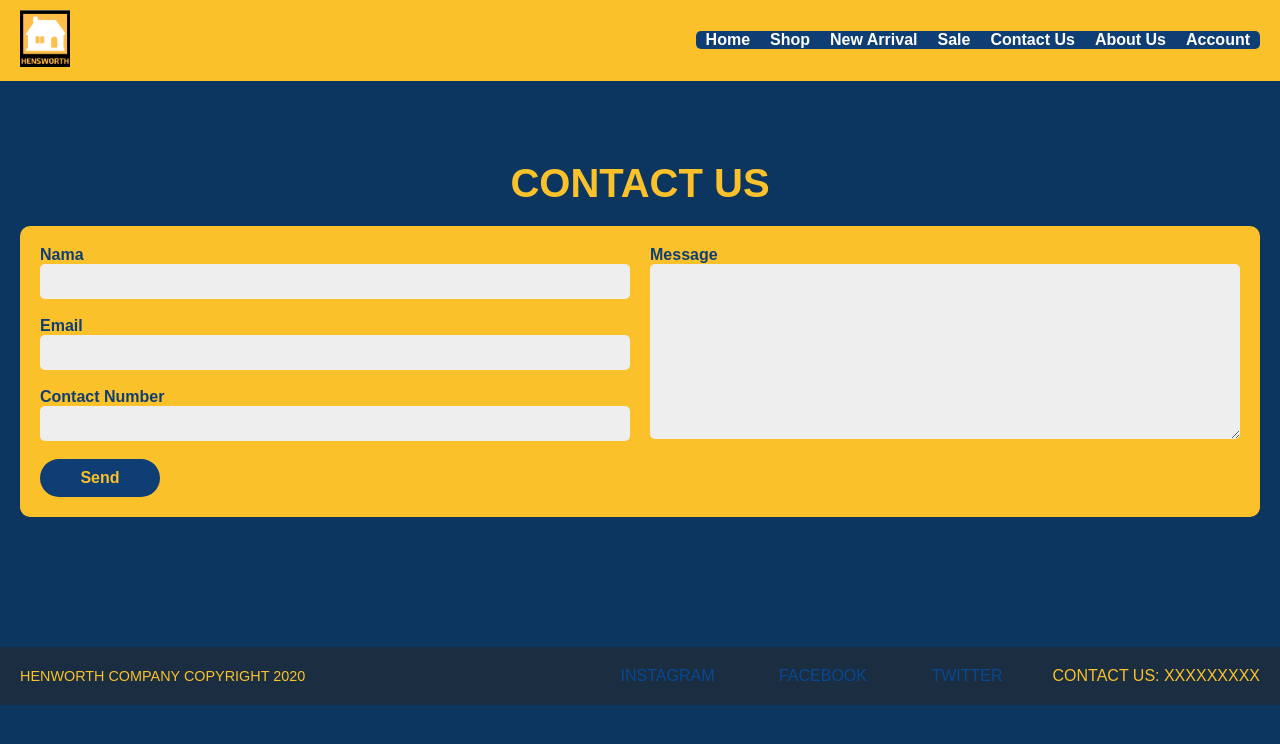
After one commit to Hatt623/TugasBDGAiCamp, a PHP site: page /Contact.html in a window 1280 px wide. The commit adds this page. Shown: the top 744 px of the page. Run offline with PHP 8.4, Linux system fonts and the light colour scheme.

Commit message:
Tugas ke-13

```diff
--- /dev/null
+++ b/WorkshopH-13/Contact.html
@@ -0,0 +1,87 @@
+<!DOCTYPE html>
+<html lang="en">
+<head>
+    <meta charset="UTF-8">
+    <meta name="viewport" content="width=device-width, initial-scale=1.0">
+    <title>Hensworth Furniture - Contact Us</title>
+    <link rel="stylesheet" href="ContactCSS.css">
+</head>
+<body>
+    <!-- Header -->
+    <header>
+        <div class="top-bar">
+            <div class="logo">
+                <img src="logo.png" alt="Hensworth Logo">
+            </div>
+                <div>
+                    <nav>
+                        <ul>
+                            <li><a href="Home.html"> Home</a></li>
+                            <li><a href="#"> Shop</a></li>
+                            <li><a href="#"> New Arrival</a></li>
+                            <li><a href="#"> Sale</a></li>
+                            <li><a href="Contact.html"> Contact Us</a></li>
+                            <li><a href="About.html"> About Us</a></li>
+                            <li><a href="#"> Account</a></li>
+                        </ul>
+                    </nav>
+                </div>
+        </div>
+    </header>
+
+    <!-- Main Content -->
+    <main>
+        <!-- Contact Us Section -->
+        <section class="contact-us">
+            <h1>CONTACT US</h1>
+            <div class="contact-form">
+                <form action="#" method="post">
+                    <div>
+                        <label for="name">Nama</label>
+                        <br>
+                        <input type="text" id="name" name="name" required>
+                        <br>
+                        <br>
+
+                        <label for="email">Email</label>
+                        <br>
+                        <input type="email" id="email" name="email" required>
+                        <br>
+                        <br>
+
+                        <label for="contact-number">Contact Number</label>
+                        <br>
+                        <input type="text" id="contact-number" name="contact-number" required>
+                        <br>
+                        <br>
+                        <button type="submit">Send</button>
+                    </div>
+
+                    <div>
+                        <label for="message">Message</label>
+                    <br>
+                    <textarea id="message" name="message" rows="5" required></textarea>
+                    </div>
+                </form>
+            </div>
+        </section>
+    </main>
+
+    <!-- Footer -->
+    <footer>
+        <div class="footer-content">
+            <div class="footer-left">
+                <p>HENWORTH COMPANY COPYRIGHT 2020</p>
+            </div>
+            <div class="footer-right">
+                <div class="social-icons">
+                    <a href="#">INSTAGRAM  </a>
+                    <a href="#">FACEBOOK</a>
+                    <a href="#">TWITTER</a>
+                </div>
+                <p>CONTACT US: XXXXXXXXX</p>
+            </div>
+        </div>
+    </footer>
+</body>
+</html>
--- /dev/null
+++ b/WorkshopH-13/ContactCSS.css
@@ -0,0 +1,210 @@
+/* Media Queries */
+
+/* Mobile Devices */
+@media (max-width: 600px) {
+    header .top-bar {
+        flex-direction: column;
+        align-items: flex-start;
+    }
+
+    header nav ul {
+        flex-direction: column;
+        width: 100%;
+    }
+
+    header nav ul li {
+        margin: 5px 0;
+    }
+
+    .contact-form form {
+        grid-template-columns: 1fr;
+    }
+
+    .contact-form textarea,
+    .contact-form button {
+        grid-column: span 1;
+    }
+
+    footer .footer-content {
+        flex-direction: column;
+        align-items: flex-start;
+    }
+
+    footer .footer-right {
+        margin-top: 10px;
+    }
+}
+
+/* Tablets and Small Laptops */
+@media (min-width: 601px) and (max-width: 1024px) {
+    .contact-form form {
+        grid-template-columns: 1fr;
+    }
+
+    .contact-form textarea,
+    .contact-form button {
+        grid-column: span 1;
+    }
+}
+
+/* Reset default margins and paddings */
+* {
+    margin: 0;
+    padding: 0;
+    box-sizing: border-box;
+}
+
+body {
+    font-family: Arial, sans-serif;
+    background-color: #0c3660;
+    color: #ffffff;
+}
+
+/* Header */
+header .top-bar {
+    background-color: #fbc12a;
+    display: flex;
+    justify-content: space-between;
+    align-items: center;
+    padding: 10px 20px;
+}
+
+header .logo img {
+    width: 50px;
+}
+
+header nav ul {
+    border-radius: 5px;
+    background-color: #0f3e74;
+    list-style: none;
+    display: flex;
+}
+
+header nav ul li {
+    margin: 0 10px;
+}
+
+header nav ul li a {
+    color: #ffffff;
+    text-decoration: none;
+    font-weight: bold;
+    display: flex;
+    align-items: center;
+}
+
+header nav ul li img {
+    margin-right: 5px;
+    width: 20px;
+}
+
+/* Contact Us Section */
+.contact-us {
+    padding: 40px 20px;
+    text-align: center;
+    margin-top: 40px;
+
+}
+
+.contact-us h1 {
+    color: #fbc12a;
+    font-size: 2.5em;
+    margin-bottom: 20px;
+}
+
+.contact-form {
+    margin: 0 auto;
+    background-color: #fbc12a;
+    padding: 20px;
+    border-radius: 10px;
+    color: #0f3e74;
+    text-align: left;
+    font-weight: bold;
+}
+
+.contact-form form {
+    display: grid;
+    grid-template-columns: 1fr 1fr;
+    grid-gap: 20px;
+}
+
+.contact-form label {
+    margin-bottom: 5px;
+}
+
+.contact-form input{
+    width: 100%;
+    padding: 10px;
+    border: none;
+    border-radius: 5px;
+    background-color: #eeeeee;
+    color: #000000;
+}
+.contact-form textarea {
+    width: 100%;
+    padding: 50px;
+    border: none;
+    border-radius: 5px;
+    background-color: #eeeeee;
+    color: #000000;
+}
+
+.contact-form textarea {
+    grid-column: span 2;
+}
+
+.contact-form button {
+    grid-column: span 2;
+    padding: 10px;
+    background-color: #0f3e74;
+    color: #fbc12a;
+    border: none;
+    border-radius: 50px;
+    cursor: pointer;
+    font-weight: bold;
+    font-size: 1em;
+    transition: background-color 0.3s ease;
+    width: 120px;
+}
+
+.contact-form button:hover {
+    background-color: #002d6d;
+}
+
+/* Footer */
+footer {
+    background-color: #1a2d41;
+    color: #fbc12a;
+    padding: 20px 0;
+    margin-top: 90px;
+}
+
+footer .footer-content {
+    display: flex;
+    justify-content: space-between;
+    align-items: center;
+    padding: 0 20px;
+}
+
+footer .footer-left {
+    font-size: 0.9em;
+}
+
+footer .footer-right {
+    display: flex;
+    align-items: center;
+}
+
+a {
+    text-decoration: none;
+    color: #084994;
+}
+
+footer .social-icons a {
+    width: 30px;
+    padding: 20px;
+    margin: 0 10px;
+}
+
+footer .footer-right p {
+    margin-left: 20px;
+}
--- a/WorkshopH-13/styles.css
+++ b/WorkshopH-13/HomeCSS.css
@@ -185,6 +185,7 @@ header nav ul li img {
 .services .service-item p {
     color: #1a2d41;
     font-size: 0.9em;
+    font-weight: bold;
 }
 
 /* Testimonials Section */
```
Also changed, not shown: WorkshopH-13/About.html (added, +63 -0 lines), WorkshopH-13/AboutCSS.css (added, +163 -0 lines), WorkshopH-13/Home.html (renamed from WorkshopH-13/struktur.html, +4 -4 lines), WorkshopH-13/About.png (added), WorkshopH-13/Contact.png (added).
